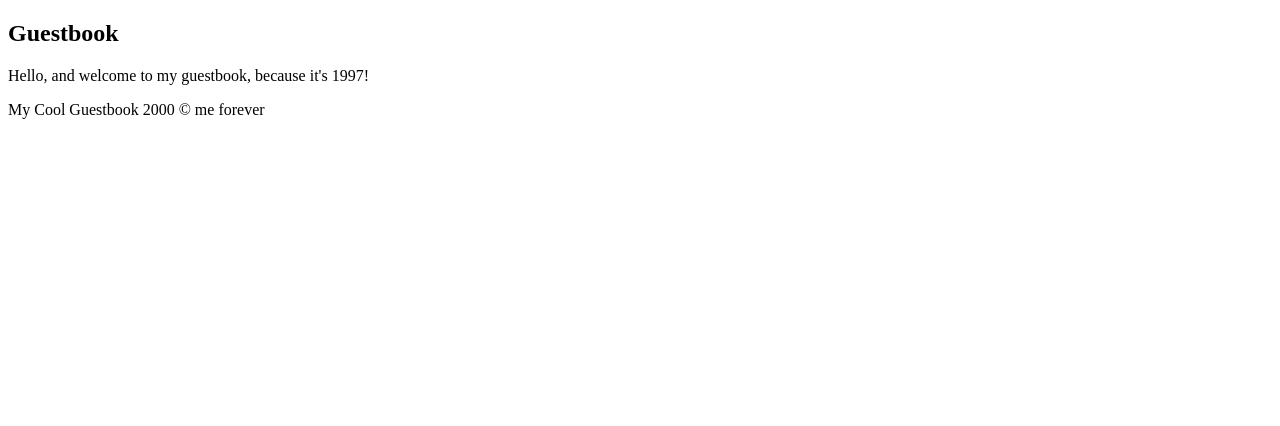
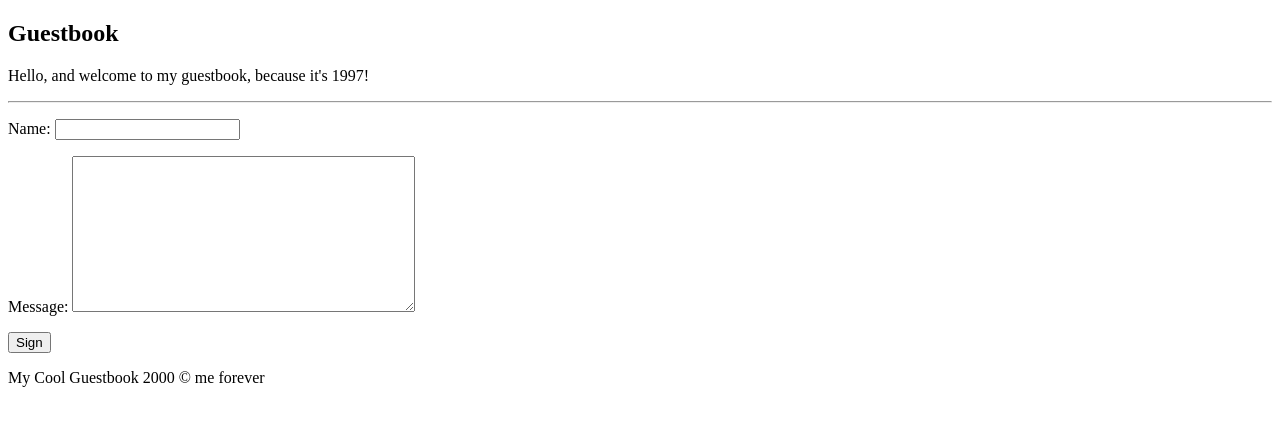
Before and after one commit to eevee/guestbook_demo, a Flask app: page / in a window 1280 px wide. Shown: the top 426 px of the page. Run offline with Flask 2, Linux system fonts and the light colour scheme; data that the repository does not hold is empty.

Commit message:
Make it possible to sign the guestbook.

```diff
--- a/guestbook_demo/app.py
+++ b/guestbook_demo/app.py
@@ -2,7 +2,7 @@ from __future__ import absolute_import, unicode_literals
 
 from guestbook_demo import db
 
-from flask import Flask, render_template
+from flask import Flask, redirect, render_template, request, url_for
 app = Flask('guestbook_demo')
 
 
@@ -18,3 +18,14 @@ def root():
         .order_by(db.GuestbookEntry.timestamp.desc())
 
     return render_template('index.html', entries=entries)
+
+@app.route("/sign", methods=['POST'])
+def signme():
+    new_entry = db.GuestbookEntry(
+        name=request.form.get('name') or 'Some dummy who forgot to leave a name',
+        message=request.form.get('message') or 'WOW THIS IS THE BEST WEBSITE EVER',
+    )
+    db.session.add(new_entry)
+    db.session.commit()
+
+    return redirect(url_for('root'))
--- a/guestbook_demo/templates/index.html
+++ b/guestbook_demo/templates/index.html
@@ -15,4 +15,12 @@
         </li>
         {% endfor %}
     </ul>
+
+    <hr>
+
+    <form action="{{ url_for('signme') }}" method="POST">
+        <p>Name: <input type="text" name="name"></p>
+        <p>Message: <textarea name="message" rows="10" cols="40"></textarea></p>
+        <p><button>Sign</button></p>
+    </form>
 {% endblock %}
```
